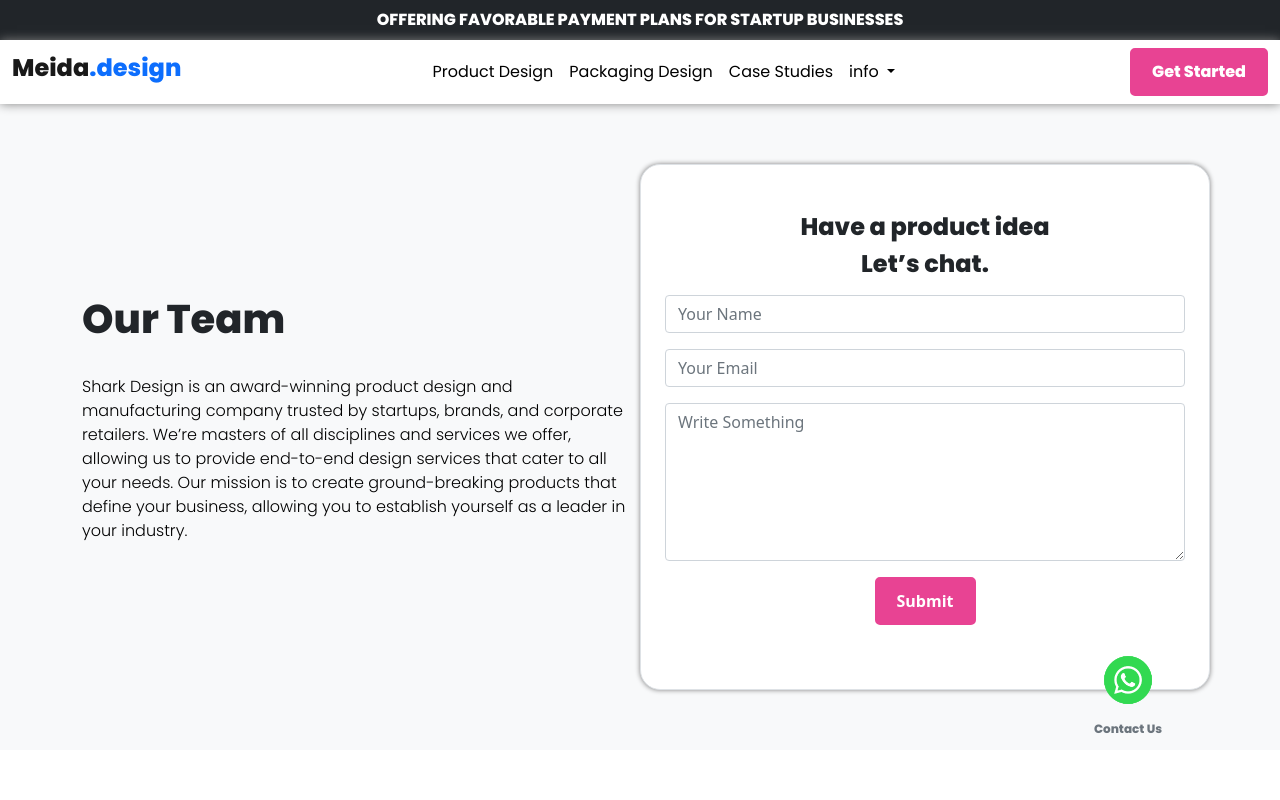
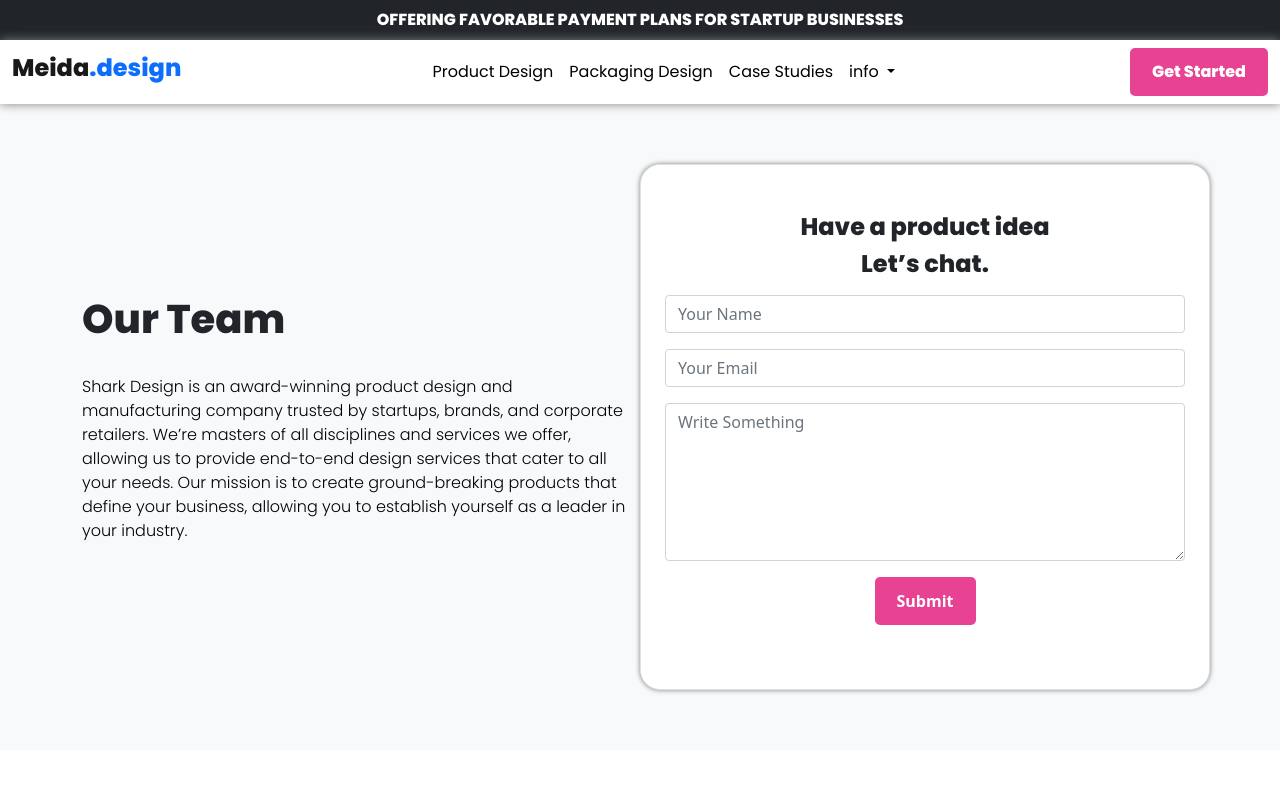
Before and after one commit to SyedAmeeque/Media-Design-website, a plain HTML site: page contact.html in a window 1280 px wide. Shown: the top 800 px of the page. Drawn offline with nearby package versions, Linux system fonts and the light colour scheme.

Commit message:
Update contact.html

```diff
--- a/contact.html
+++ b/contact.html
@@ -12,14 +12,7 @@
     <title>Media Design</title>
   </head>
   <body>
-    <div class="container">
-      <div class="wp-logo text-center">
-          <a href="https://api.whatsapp.com/send/?phone=923133876798&text&type=phone_number&app_absent=0">
-              <img src="images/1.png" alt="">
-              <p class="text-secondary fw-bold ">Contact Us</p>
-          </a>
-      </div>
-  </div>
+
 <!-- header start............................  -->
     <div class="bg-dark text-center py-2 px-4">
         <p class="my-auto fw-bold text-white header-text">OFFERING FAVORABLE PAYMENT PLANS FOR STARTUP BUSINESSES
```
